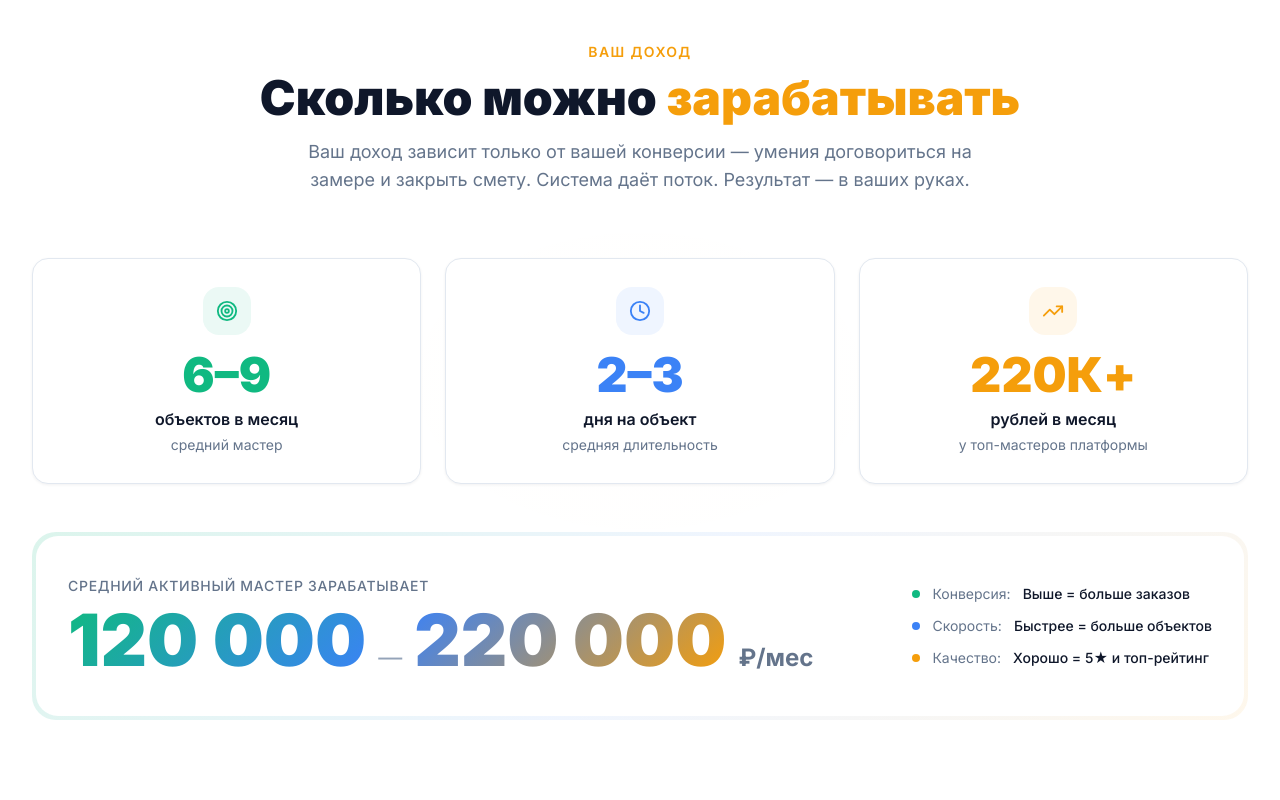
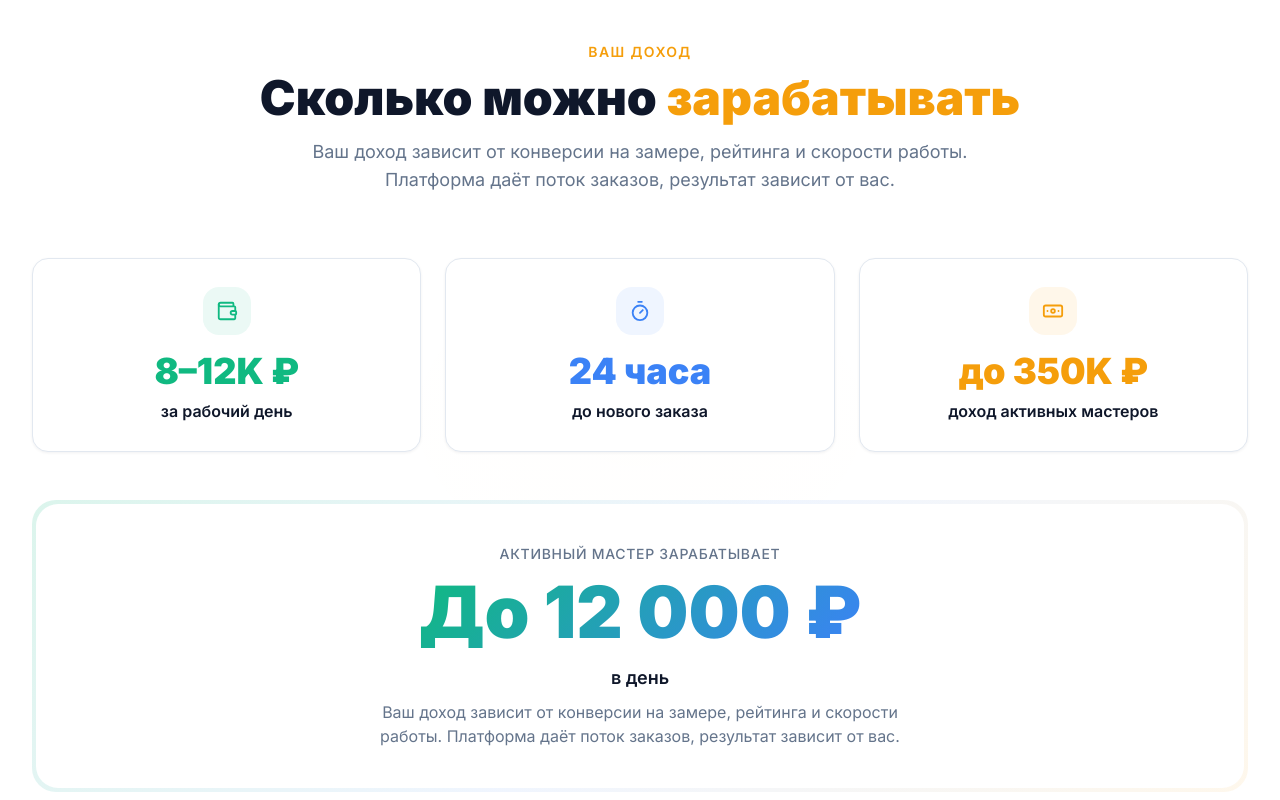
Before and after one commit to ArtemNech-eng/sfera888, a React (Vite) app in the folder artifacts/master-landing-v2/: page / in a window 1280 px wide. Shown: the part 5520-6320 px from the top of the page. Built offline with nearby package versions, Linux system fonts and the light colour scheme; no server answers.

Commit message:
feat: update Earnings section with new data - daily income, order speed, active masters

```diff
--- a/artifacts/master-landing-v2/src/components/Earnings.tsx
+++ b/artifacts/master-landing-v2/src/components/Earnings.tsx
@@ -1,28 +1,25 @@
 import React from 'react';
-import { TrendingUp, Clock, Target } from 'lucide-react';
+import { Wallet, Timer, Banknote } from 'lucide-react';
 import AnimatedSection from './AnimatedSection';
 
 const Earnings: React.FC = () => {
   const stats = [
     {
-      value: '6–9',
-      label: 'объектов в месяц',
-      desc: 'средний мастер',
-      icon: <Target size={22} className="text-[#10B981]" />,
+      value: '8–12K ₽',
+      label: 'за рабочий день',
+      icon: <Wallet size={22} className="text-[#10B981]" />,
       color: '#10B981',
     },
     {
-      value: '2–3',
-      label: 'дня на объект',
-      desc: 'средняя длительность',
-      icon: <Clock size={22} className="text-[#3B82F6]" />,
+      value: '24 часа',
+      label: 'до нового заказа',
+      icon: <Timer size={22} className="text-[#3B82F6]" />,
       color: '#3B82F6',
     },
     {
-      value: '220К+',
-      label: 'рублей в месяц',
-      desc: 'у топ-мастеров платформы',
-      icon: <TrendingUp size={22} className="text-[#F59E0B]" />,
+      value: 'до 350K ₽',
+      label: 'доход активных мастеров',
+      icon: <Banknote size={22} className="text-[#F59E0B]" />,
       color: '#F59E0B',
     },
   ];
@@ -48,8 +45,8 @@ const Earnings: React.FC = () => {
             <span className="text-[#F59E0B]">зарабатывать</span>
           </h2>
           <p className="text-[#64748B] text-lg max-w-2xl mx-auto">
-            Ваш доход зависит только от вашей конверсии — умения договориться на замере и
-            закрыть смету. Система даёт поток. Результат — в ваших руках.
+            Ваш доход зависит от конверсии на замере, рейтинга и скорости работы.
+            Платформа даёт поток заказов, результат зависит от вас.
           </p>
         </AnimatedSection>
 
@@ -65,13 +62,12 @@ const Earnings: React.FC = () => {
                   {stat.icon}
                 </div>
                 <div
-                  className="text-5xl font-black mb-2"
+                  className="text-4xl font-black mb-2"
                   style={{ color: stat.color }}
                 >
                   {stat.value}
                 </div>
                 <p className="text-[#0F172A] font-semibold text-base">{stat.label}</p>
-                <p className="text-[#64748B] text-sm mt-1">{stat.desc}</p>
               </div>
             </AnimatedSection>
           ))}
@@ -85,12 +81,11 @@ const Earnings: React.FC = () => {
               background: 'linear-gradient(135deg, rgba(16,185,129,0.15), rgba(59,130,246,0.08), rgba(245,158,11,0.08))',
             }}
           >
-            <div className="rounded-[22px] bg-white px-8 py-10 flex flex-col md:flex-row items-center justify-between gap-8">
-              <div>
-                <p className="text-[#64748B] text-sm font-medium mb-2 uppercase tracking-wider">
-                  Средний активный мастер зарабатывает
+            <div className="rounded-[22px] bg-white px-8 py-10 text-center">
+              <p className="text-[#64748B] text-sm font-medium mb-3 uppercase tracking-wider">
+                Активный мастер зарабатывает
               </p>
-                <div className="flex items-baseline gap-3 flex-wrap">
+              <div className="flex items-center justify-center gap-3 mb-4">
                 <span
                   className="text-6xl sm:text-7xl font-black"
                   style={{
@@ -99,39 +94,14 @@ const Earnings: React.FC = () => {
                     WebkitTextFillColor: 'transparent',
                   }}
                 >
-                    120 000
+                  До 12 000 ₽
                 </span>
-                  <span className="text-[#94A3B8] text-2xl">—</span>
-                  <span
-                    className="text-6xl sm:text-7xl font-black"
-                    style={{
-                      background: 'linear-gradient(135deg, #3B82F6, #F59E0B)',
-                      WebkitBackgroundClip: 'text',
-                      WebkitTextFillColor: 'transparent',
-                    }}
-                  >
-                    220 000
-                  </span>
-                  <span className="text-[#64748B] text-2xl font-bold">₽/мес</span>
               </div>
-              </div>
-
-              <div className="flex flex-col gap-3 min-w-[220px]">
-                {[
-                  { label: 'Конверсия', value: 'Выше = больше заказов', color: '#10B981' },
-                  { label: 'Скорость', value: 'Быстрее = больше объектов', color: '#3B82F6' },
-                  { label: 'Качество', value: 'Хорошо = 5★ и топ-рейтинг', color: '#F59E0B' },
-                ].map((item, i) => (
-                  <div key={i} className="flex items-center gap-3">
-                    <div
-                      className="w-2 h-2 rounded-full flex-shrink-0"
-                      style={{ background: item.color }}
-                    />
-                    <span className="text-[#64748B] text-sm">{item.label}:</span>
-                    <span className="text-[#0F172A] text-sm font-medium">{item.value}</span>
-                  </div>
-                ))}
-              </div>
+              <p className="text-[#0F172A] font-semibold text-lg mb-2">в день</p>
+              <p className="text-[#64748B] text-base max-w-xl mx-auto">
+                Ваш доход зависит от конверсии на замере, рейтинга и скорости работы.
+                Платформа даёт поток заказов, результат зависит от вас.
+              </p>
             </div>
           </div>
         </AnimatedSection>
```
Lines whose indentation alone changed are shown as unchanged.
